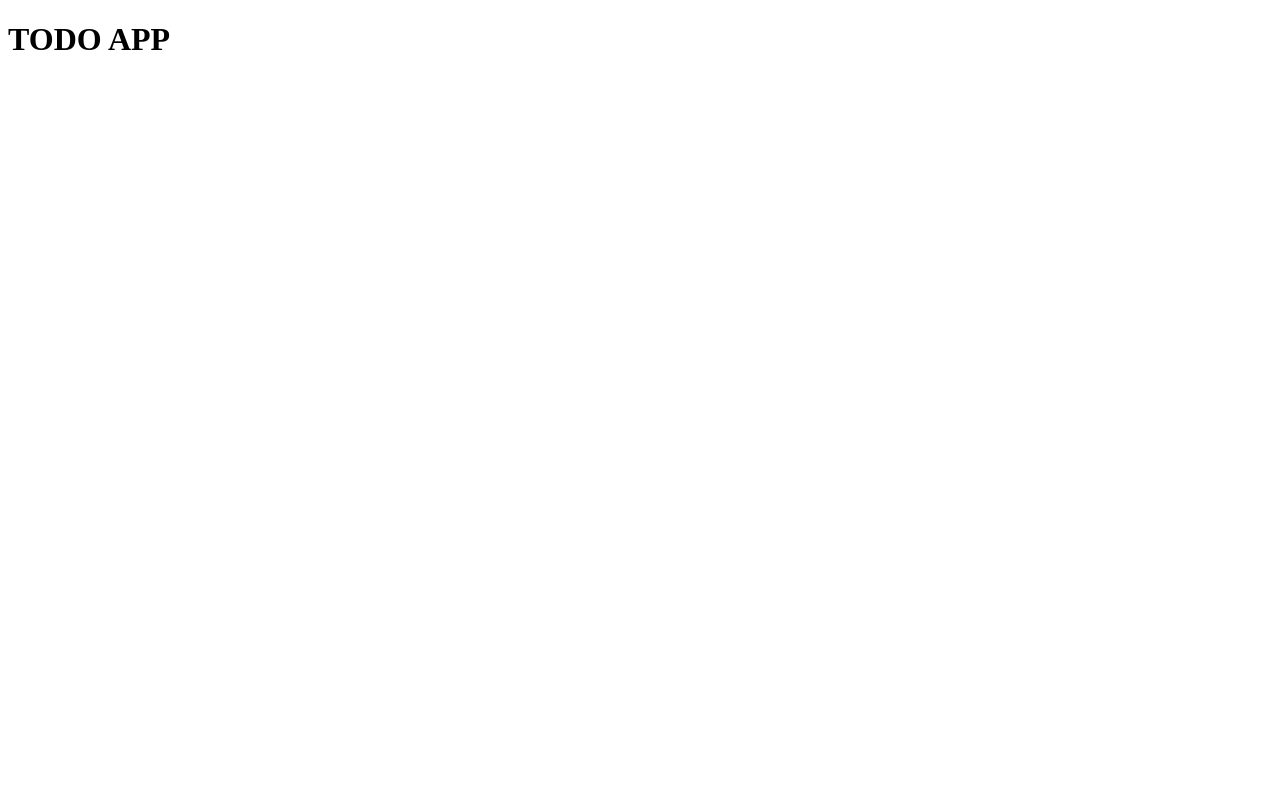
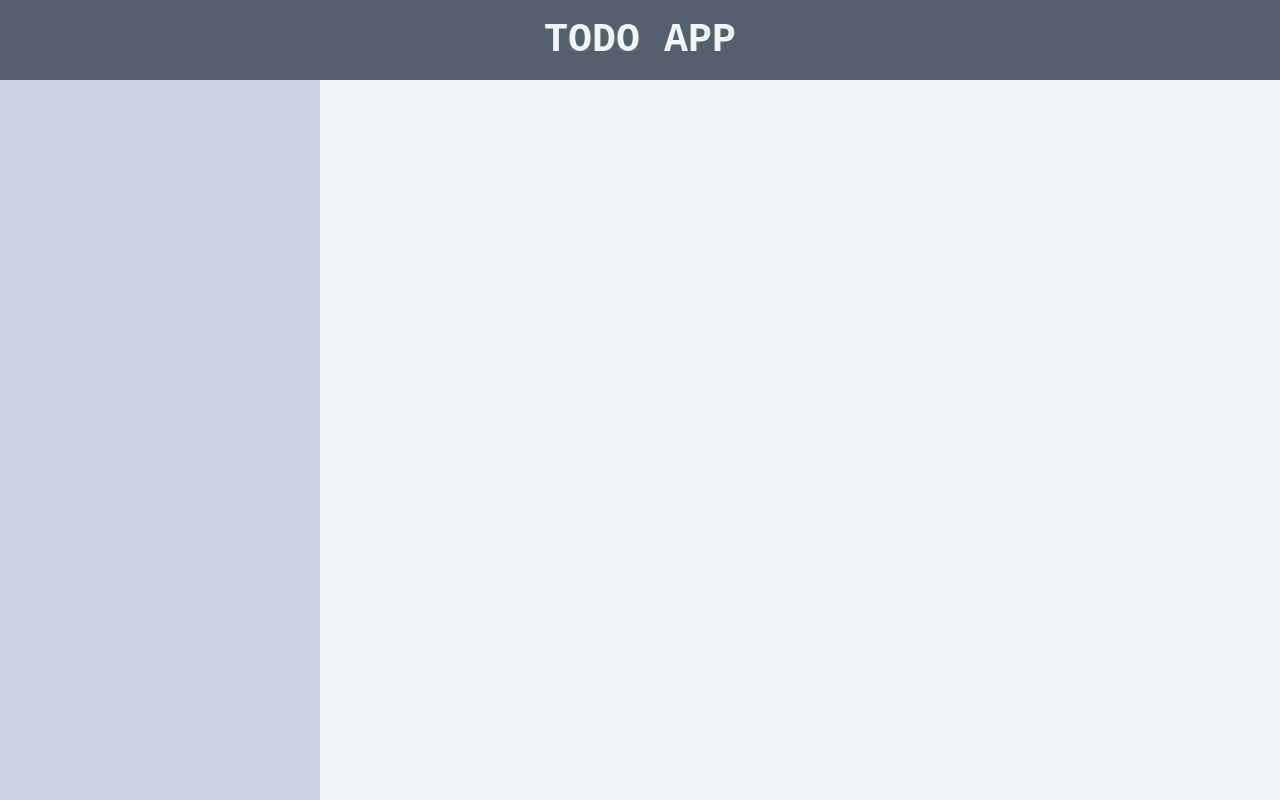
Before and after one commit to TLGuzmanDev/todo-app, a plain HTML site: page index.html in a window 1280 px wide. Drawn offline with Linux system fonts and the light colour scheme.

Commit message:
added base styling

```diff
--- a/index.html
+++ b/index.html
@@ -6,16 +6,12 @@
       <script src="./scripts/main.js" defer></script>
   </head>
   <body>
-        <header>
+      <header id="header">
         <h1>TODO APP</h1>
       </header>
       <main>
-            <section id="projects">
-
-            </section>
-            <section id="todo-list">
-
-            </section>
+        <section id="projects"></section>
+        <section id="todo-list"></section>
       </main>
   </body>
 </html>
--- a/styles/main.css
+++ b/styles/main.css
@@ -1,3 +1,47 @@
 * {
     box-sizing: border-box;
+    /* color pallete
+    #f0f5f9
+    #c9d6df
+    #52616b
+    #1e2022
+    */
 }
+
+body {
+  margin: 0;
+  background-color: #f0f5f9;
+}
+
+#header {
+  display: flex;
+  align-items: center;
+  justify-content: center;
+  background-color: #52616b;
+  height: 10vh;
+}
+
+#header h1 {
+  margin: 0;
+  font-family: monospace;
+  font-size: 40px;
+  color: #f0f5f9;
+}
+
+main {
+  display: grid;
+  grid-template-columns: 1fr 3fr;
+  height: 90vh;
+}
+
+#projects {
+  display: flex;
+  flex-wrap: wrap;
+  background-color: #c9d6df;
+}
+
+#todo-list {
+  display: flex;
+  flex-wrap: wrap;
+  background-color: #f0f5f9;
+}
```
Lines whose indentation alone changed are shown as unchanged.
